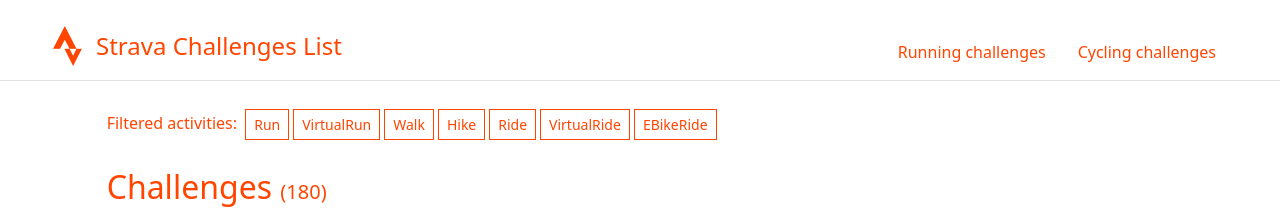
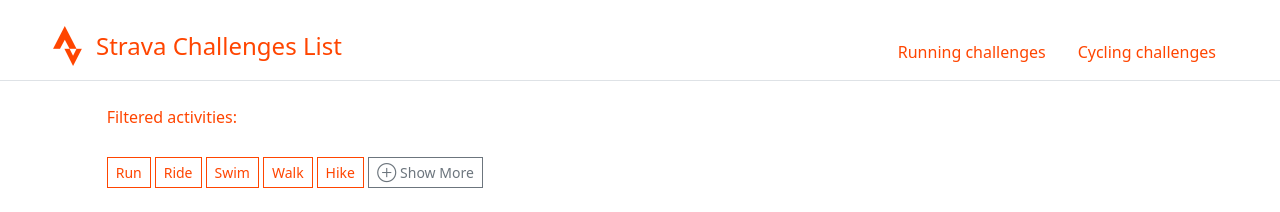
Before and after one commit to qlefevre/strava-challenges-global, a plain HTML site: page index.html in a window 1280 px wide. Shown: the top 212 px of the page. Drawn offline with nearby package versions, Linux system fonts and the light colour scheme.

Commit message:
Update index.html

```diff
--- a/index.html
+++ b/index.html
@@ -69,11 +69,24 @@
 
 	<article id="challenges" class="col-10 mx-auto">
 
-		<div class="my-4">
-			<span class="text-orange me-1">Filtered activities: </span>
-			<a :class="'btn btn-orange btn-sm me-1 my-1'+cssActive(activity)" @click="toggle(activity)" role="button"
-				v-for="activity in activities">{{activity}}</a>
-		</div>
+			<div class="row">
+				<div class="text-orange me-1 mt-4">Filtered activities: </div>
+				<div class="col-11">
+					<div class="mt-4">
+						<a :class="'btn btn-orange btn-sm me-1 my-1'+cssActive(activity)" @click="toggle(activity)"
+							role="button" v-for="activity in highlightedActivities">{{activity}}</a>
+						<a :class="'btn btn-outline-secondary btn-sm me-1 my-1 '+(showMore?'btn secondary active':'')"
+							@click="toggleShowMore" role="button">{{showMore?'&ominus; Show Less':'&oplus; Show More'}}</a>
+					</div>
+					<div :class="'mb-4 '+(showMore?'':'d-none')">
+						<a :class="'btn btn-orange btn-sm me-1 my-1'+cssActive(activity)" @click="toggle(activity)"
+							role="button" v-for="activity in notHighlightedActivities">{{activity}}</a>
+					</div>
+				</div>
+			</div>
+
+
+
 		<div class="fs-2 display-6 text-orange my-3">Challenges <span class="fs-5">({{filteredChallenges.length}})</span></div>
 
 		<div class="text-center">
@@ -140,8 +153,10 @@
 			data() {
 				return {
 					challenges: [],
-					activities: ["Run", "VirtualRun", "Walk", "Hike","Ride","VirtualRide","EBikeRide"],
-					activeFilters: []
+					activities: ["Rowing","Canoeing","Run","VirtualRun","Crossfit","Elliptical","Workout","WeightTraining","RockClimbing","Wheelchair","Soccer","Golf","Handcycle","Kayaking","Kitesurf","Walk","Swim","IceSkate","Hike","Snowshoe","InlineSkate","StairStepper","Skateboard","AlpineSki","BackcountrySki","NordicSki","RollerSki","Snowboard","StandUpPaddling","Surfing","Sail","Ride","VirtualRide","EBikeRide","Velomobile","Windsurf","Yoga"],
+					highlightedActivities:  ["Run", "Ride", "Swim","Walk", "Hike"],
+					activeFilters: [],
+					showMore: false,
 				}
 			},
 			computed: {
@@ -151,6 +166,9 @@
 				filteredChallenges: function () {
 					if (this.activeFilters.length === 0){return this.challenges;}
 					return this.challenges.filter(challenge => challenge.qualifyingActivities.some(qual => this.activeFilters.includes(qual)));
+				},
+				notHighlightedActivities:  function () {
+					return this.activities.filter(activity => !this.highlightedActivities.includes(activity));
 				}
 			},
 			methods: {
@@ -160,6 +178,9 @@
 				toggle: function (activity) {
 					return this.activeFilters.includes(activity) ?
 						this.activeFilters = this.activeFilters.filter(aFilter => aFilter !== activity) : this.activeFilters.push(activity);
+				},
+				toggleShowMore: function () {
+					return this.showMore = !this.showMore;
 				},
 
 			},
```
